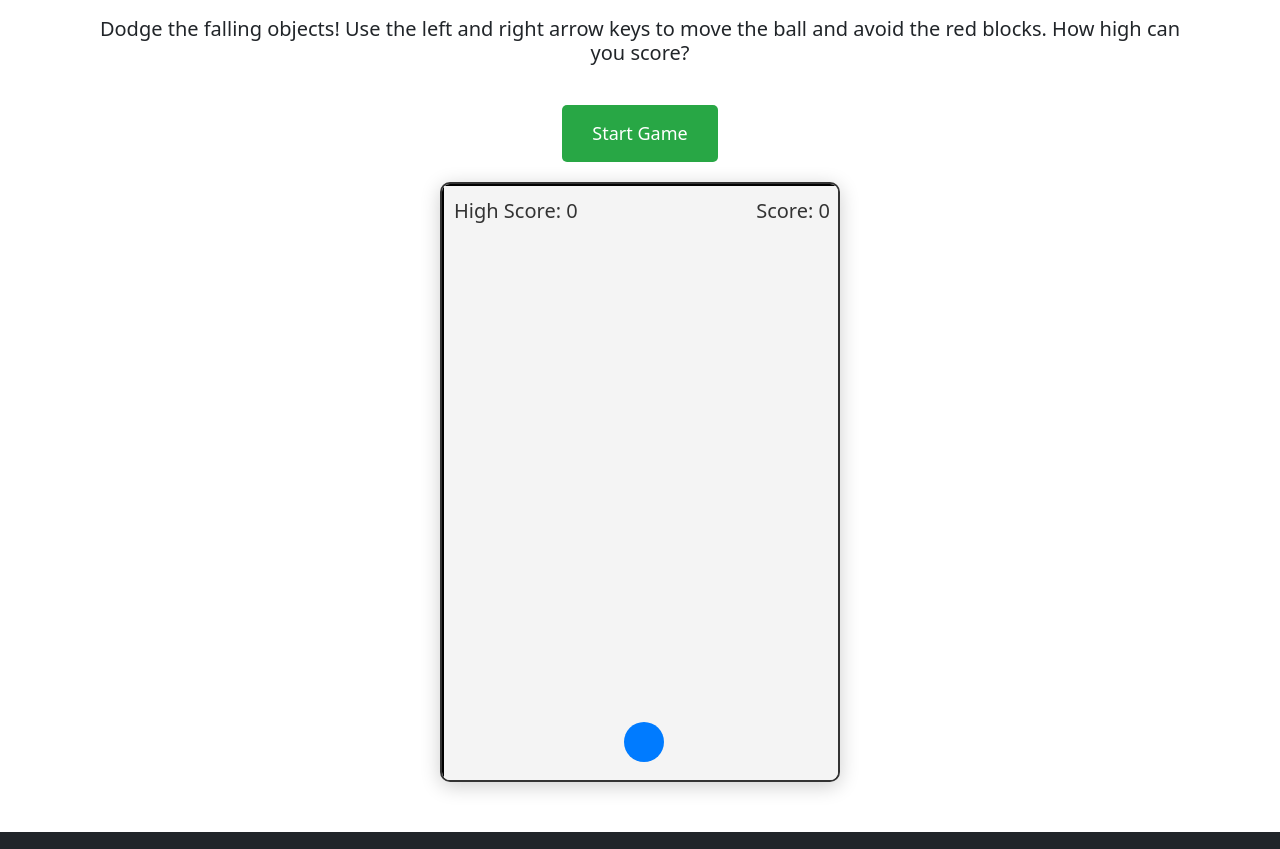
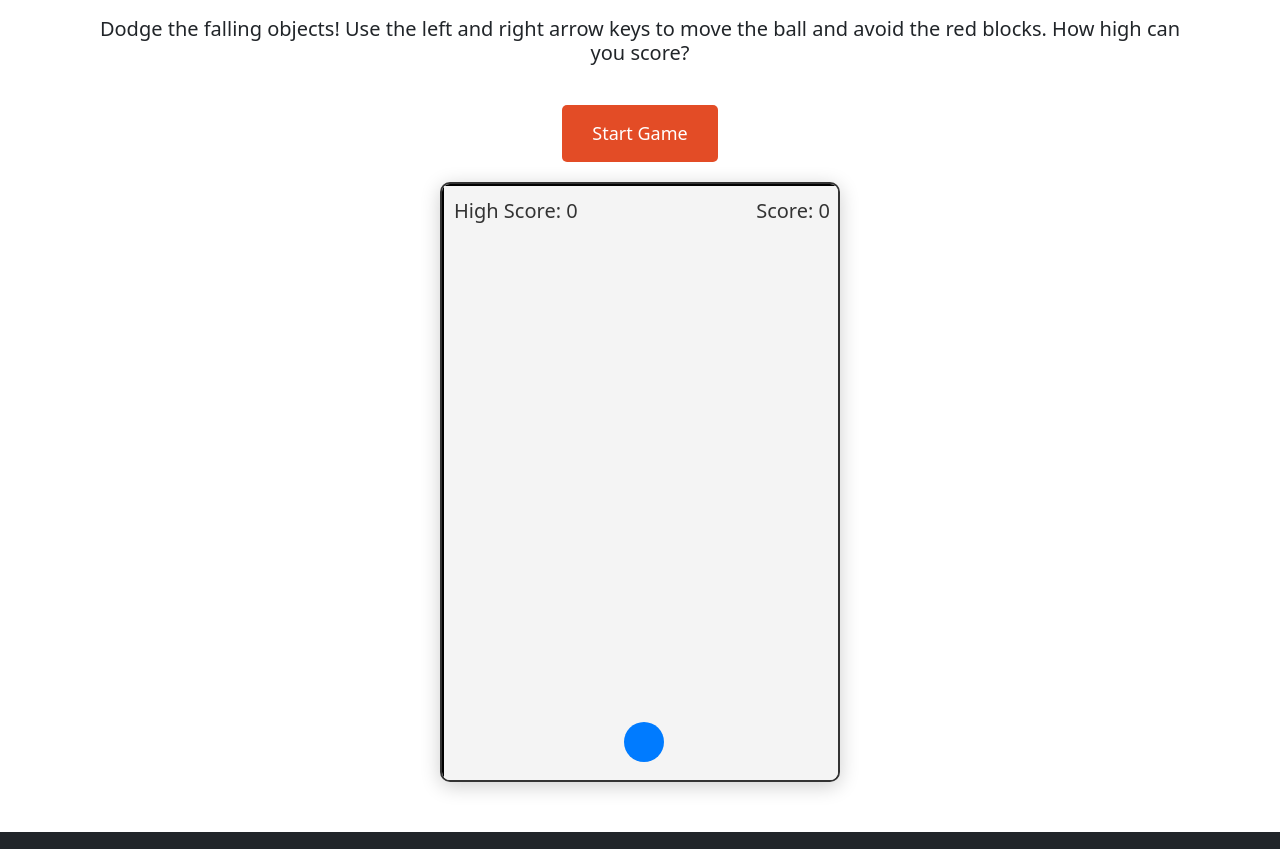
Before and after one commit to Amabomboclart/cvSite, a plain HTML site: page index.html in a window 1280 px wide. Shown: the part 3352-4201 px from the top of the page. Drawn offline with nearby package versions, Linux system fonts and the light colour scheme.

Commit message:
commit button

```diff
--- a/styles.css
+++ b/styles.css
@@ -368,16 +368,12 @@ h4, h5 {
     display: inline-block;
     margin: 20px auto;
     padding: 15px 30px;
-    background-color: #28a745;
+    background-color: #e34c26;
     color: white;
     border: none;
     border-radius: 5px;
     font-size: 18px;
     cursor: pointer;
-}
-
-#start-btn:hover {
-    background-color: #218838;
 }
 
 #gameOverMessage {
```
